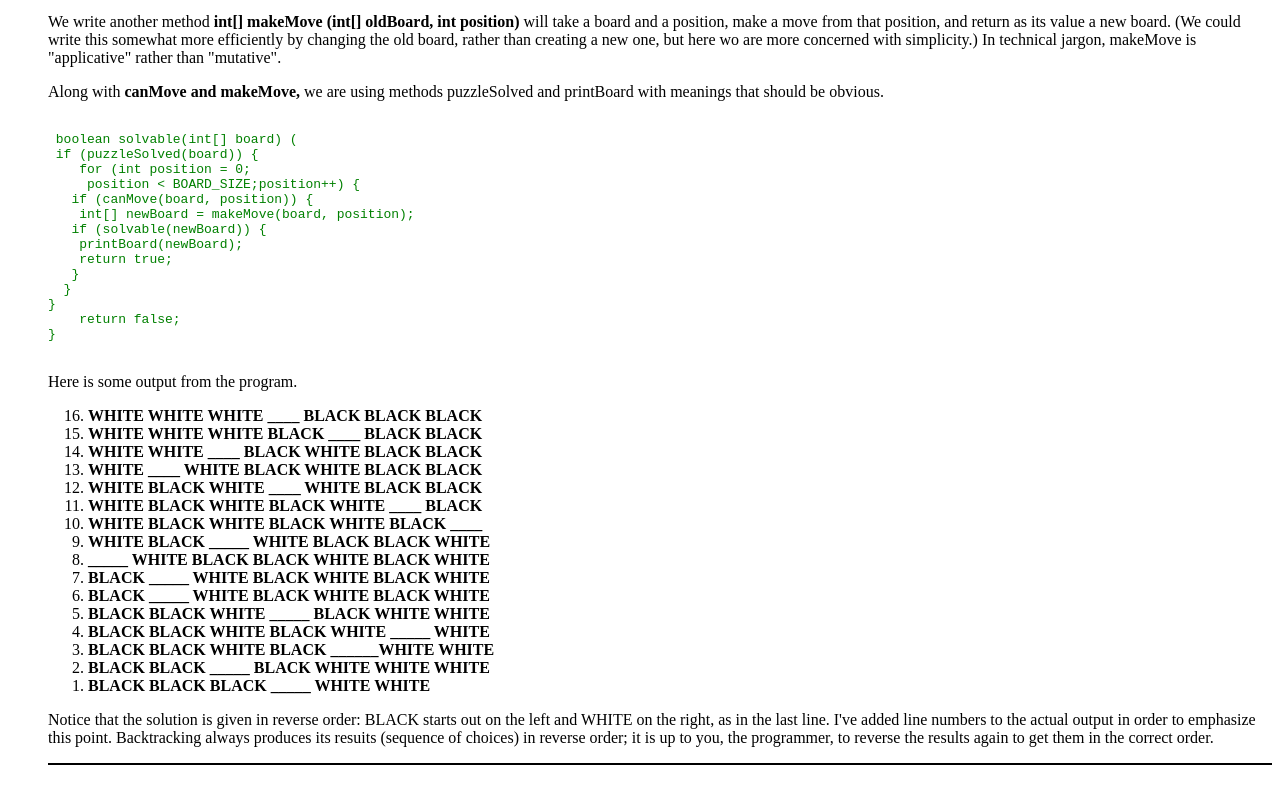
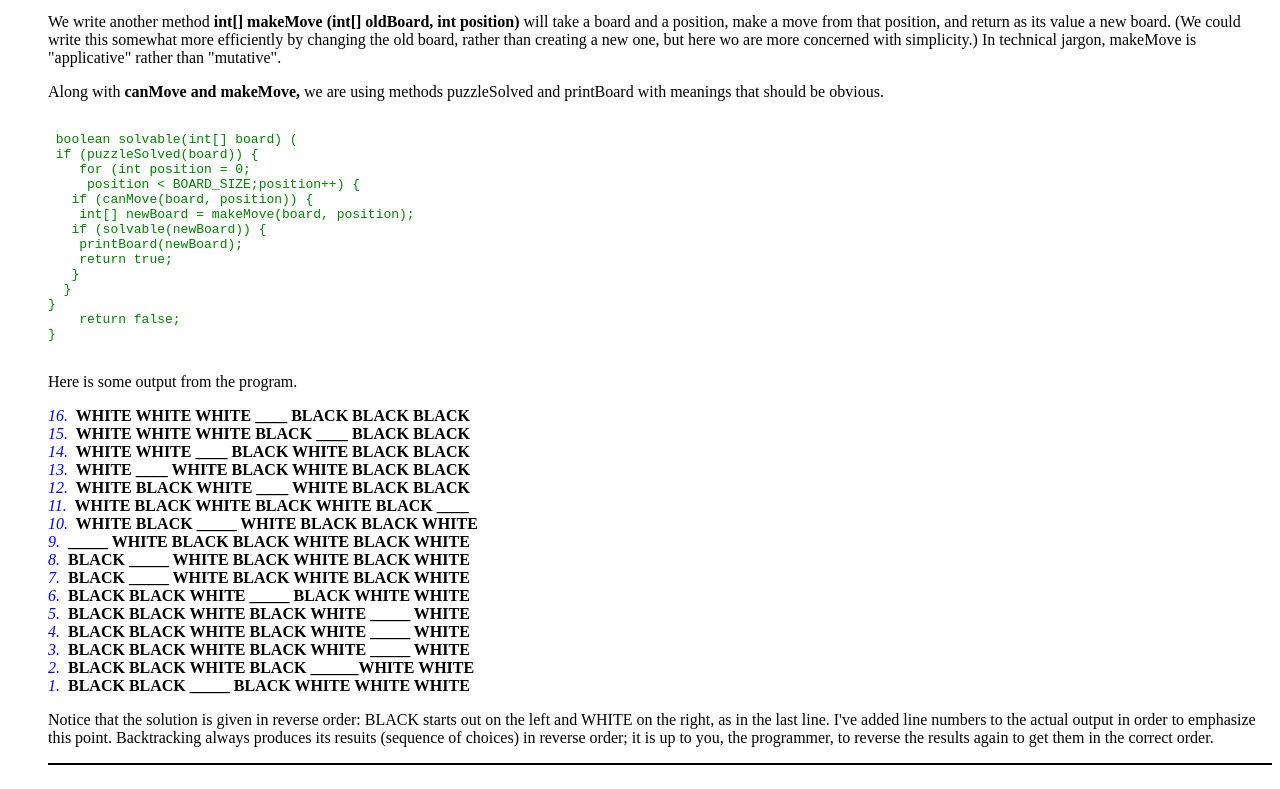
Before and after one commit to bheesammahasis/project1, a plain HTML site: page index.html in a window 1280 px wide. Shown: the part 9286-10075 px from the top of the page. Drawn offline with Linux system fonts and the light colour scheme.

Commit message:
its updated sir

```diff
--- a/index.html
+++ b/index.html
@@ -741,24 +741,23 @@ should be obvious.</p>
 
 <p>Here is some output from the program.</p>
 
- <ol type="1" reversed="16">
- <li><b>WHITE WHITE WHITE ____ BLACK BLACK BLACK</b> </li>
- <li><b>WHITE WHITE WHITE BLACK ____ BLACK BLACK</b></li>
- <li><b>WHITE WHITE ____ BLACK WHITE BLACK BLACK</b></li>
- <li><b>WHITE ____ WHITE BLACK WHITE BLACK BLACK</b></li>
- <li><b>WHITE BLACK WHITE ____ WHITE BLACK BLACK</b></li>
- <li><b>WHITE BLACK WHITE BLACK WHITE ____ BLACK</b></li>
- <li><b>WHITE BLACK WHITE BLACK WHITE BLACK ____</b></li>
- <li><b>WHITE BLACK _____ WHITE BLACK BLACK WHITE</b></li>
- <li><b>_____ WHITE BLACK BLACK WHITE BLACK WHITE</b></li>
- <li><b>BLACK _____ WHITE BLACK WHITE BLACK WHITE</b></li>
- <li><b>BLACK _____ WHITE BLACK WHITE BLACK WHITE</b></li>
- <li><b>BLACK BLACK WHITE _____ BLACK WHITE WHITE</b></li>
- <li><b>BLACK BLACK WHITE BLACK WHITE _____ WHITE </b></li>
- <li><b>BLACK BLACK WHITE BLACK ______WHITE WHITE</b></li>
- <li><b>BLACK BLACK _____ BLACK WHITE WHITE WHITE</b></li>
- <li><b>BLACK BLACK BLACK _____ WHITE WHITE</b></li>
-</ol>
+<i><font color=blue>16.</font></i><b>&nbsp WHITE WHITE WHITE ____ BLACK BLACK BLACK</b> <br>
+<i><font color=blue>15.</font></i><b>&nbsp WHITE WHITE WHITE BLACK ____ BLACK BLACK</b> <br>
+<i><font color=blue>14.</font></i> <b>&nbsp WHITE WHITE ____ BLACK WHITE BLACK BLACK</b> <br>
+<i><font color=blue>13.</font></i><b>&nbsp WHITE ____ WHITE BLACK WHITE BLACK BLACK</b> <br>
+<i><font color=blue>12.</font></i><b>&nbsp WHITE BLACK WHITE ____ WHITE BLACK BLACK</b> <br>
+<i><font color=blue>11.</font></i> <b>&nbsp WHITE BLACK WHITE BLACK WHITE BLACK ____</b> <br>
+<i><font color=blue>10.</font></i><b>&nbsp WHITE BLACK _____ WHITE BLACK BLACK WHITE</b> <br>
+<i><font color=blue>9.</font></i><b>&nbsp _____ WHITE BLACK BLACK WHITE BLACK WHITE</b> <br>
+<i><font color=blue>8.</font></i> <b>&nbsp BLACK _____ WHITE BLACK WHITE BLACK WHITE</b> <br>
+<i><font color=blue>7.</font></i><b>&nbsp BLACK _____ WHITE BLACK WHITE BLACK WHITE</b> <br>
+<i><font color=blue>6.</font></i><b>&nbsp BLACK BLACK WHITE _____ BLACK WHITE WHITE</b> <br>
+<i><font color=blue>5.</font></i><b>&nbsp BLACK BLACK WHITE BLACK WHITE _____ WHITE </b> <br>
+<i><font color=blue>4.</font></i><b>&nbsp BLACK BLACK WHITE BLACK WHITE _____ WHITE </b> <br>
+<i><font color=blue>3.</font></i><b>&nbsp BLACK BLACK WHITE BLACK WHITE _____ WHITE </b> <br>
+<i><font color=blue>2.</font></i> <b>&nbsp BLACK BLACK WHITE BLACK ______WHITE WHITE</b> <br>
+<i><font color=blue>1.</font></i><b>&nbsp BLACK BLACK _____ BLACK WHITE WHITE WHITE</b> <br>
+
 <p>Notice that the solution is given in reverse order: BLACK starts out on the left and WHITE on the right,
    as in the last line. I've added line numbers to the actual output in order to emphasize this point.
     Backtracking always produces its resuits (sequence of choices) in reverse order; it is up to you,
```
